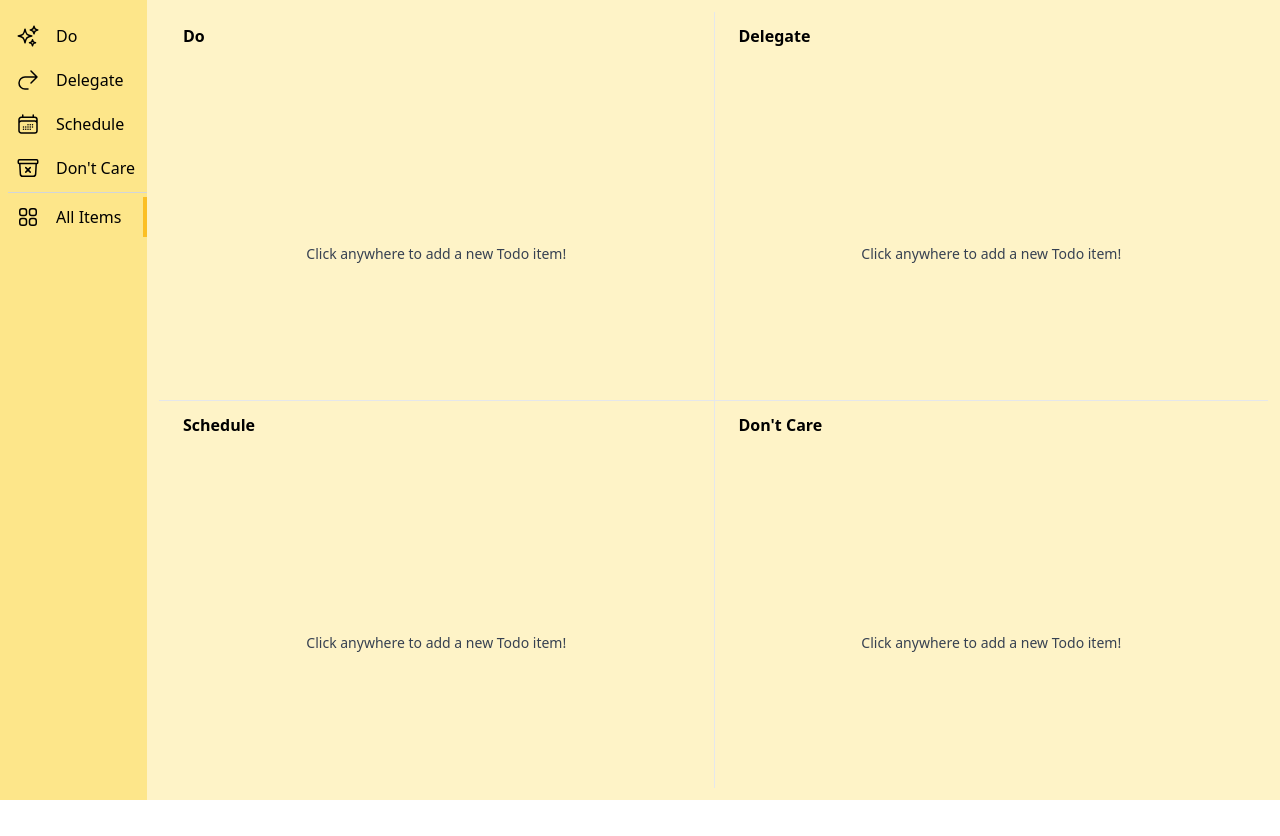
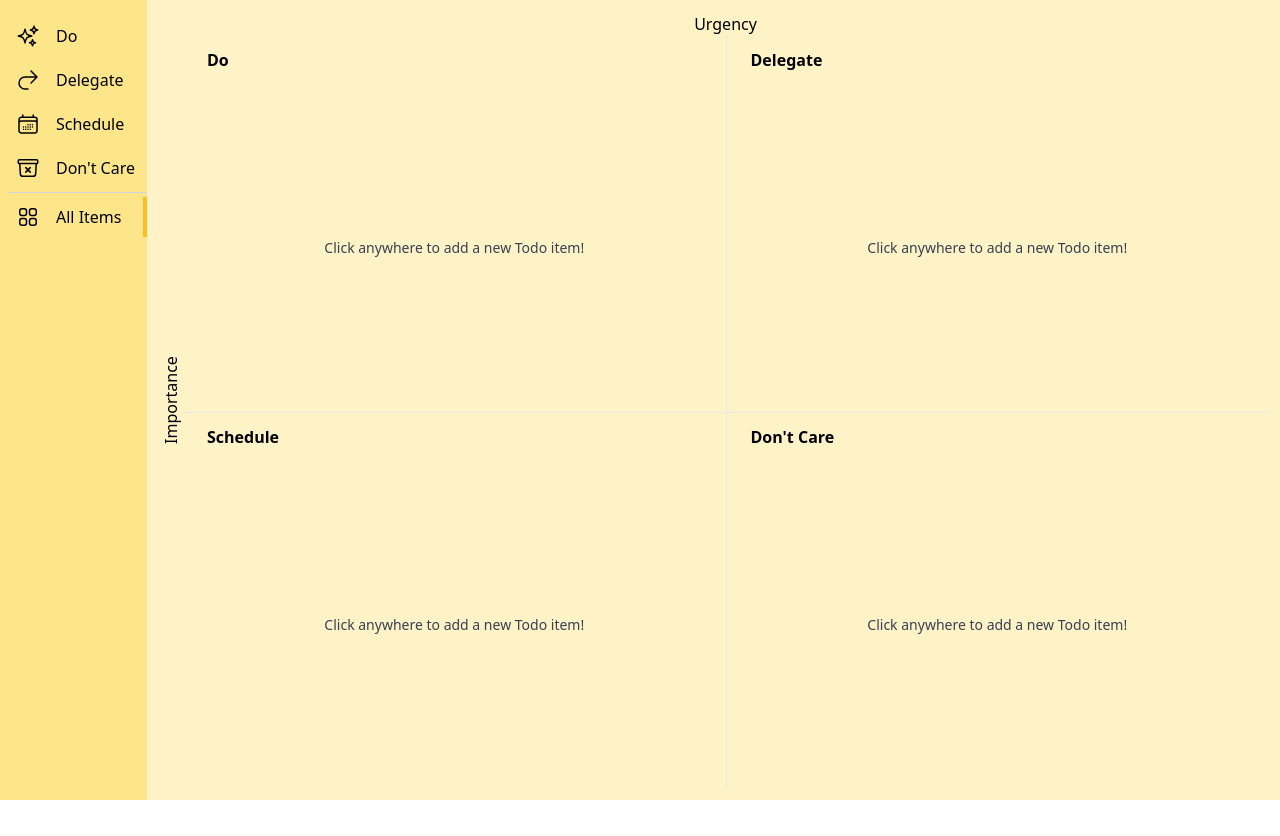
Before and after one commit to charlesmarvin/todo-em, a Next.js app: page / in a window 1280 px wide. Both pictures are taken after a click on the button "All Items". After the commit the page ends 800 px from the top, so only its background shows below. Built offline with nearby package versions, Linux system fonts and the light colour scheme.

Commit message:
Add axis labels

```diff
--- a/src/components/NullState.tsx
+++ b/src/components/NullState.tsx
@@ -4,7 +4,7 @@ interface NullStateProps {
 
 export default function NullState({ children }: NullStateProps) {
   return (
-    <div className="grid h-full content-center">
+    <div className="flex flex-1 items-center justify-center">
       <div className="text-sm text-gray-700 text-center">{children}</div>
     </div>
   );
--- a/src/components/TodoItemsGridView.tsx
+++ b/src/components/TodoItemsGridView.tsx
@@ -8,23 +8,24 @@ export default function TodoItemsGridView({
 }: TodoItemsGridViewProps) {
   return (
     <div {...props}>
-      <div className="grid md:grid-cols-2 h-full md:divide-x">
-        <div className="grid md:grid-rows-2 md:divide-y">
-          <TodoItemsListView className="h-full" priorityFilter={Priority.DO} />
-          <TodoItemsListView
-            className="h-full"
-            priorityFilter={Priority.SCHEDULE}
-          />
+      <div className="flex flex-row h-full">
+        <div className="hidden md:block flex-none -rotate-90 m-auto w-6">
+          <div className="-ml-8">Importance</div>
         </div>
-        <div className="grid md:grid-rows-2 md:divide-y">
-          <TodoItemsListView
-            className="h-full"
-            priorityFilter={Priority.DELEGATE}
-          />
-          <TodoItemsListView
-            className="h-full"
-            priorityFilter={Priority.DELETE}
-          />
+        <div className="flex flex-1 flex-col">
+          <div className="hidden md:block text-center">Urgency</div>
+          <div className="flex flex-1">
+            <div className="grid md:grid-cols-2 md:divide-x h-full w-full">
+              <div className="grid md:grid-rows-2 md:divide-y">
+                <TodoItemsListView priorityFilter={Priority.DO} />
+                <TodoItemsListView priorityFilter={Priority.SCHEDULE} />
+              </div>
+              <div className="grid md:grid-rows-2 md:divide-y">
+                <TodoItemsListView priorityFilter={Priority.DELEGATE} />
+                <TodoItemsListView priorityFilter={Priority.DELETE} />
+              </div>
+            </div>
+          </div>
         </div>
       </div>
     </div>
--- a/src/components/TodoItemsListView.tsx
+++ b/src/components/TodoItemsListView.tsx
@@ -70,6 +70,7 @@ function IconButton({
 }
 
 export default function TodoItemsListView({
+  className,
   priorityFilter = Priority.DO,
   ...props
 }: TodoItemsListViewProps) {
@@ -117,7 +118,12 @@ export default function TodoItemsListView({
     setShowAddItem(false);
   };
   return (
-    <div {...props} onClick={handleShowAddItem} data-container>
+    <div
+      className={cn("flex flex-col", className)}
+      {...props}
+      onClick={handleShowAddItem}
+      data-container
+    >
       <div className="p-3">
         <div className="px-3">{renderHeading(priorityFilter)}</div>
         <div className="overflow-y-scroll">
```
